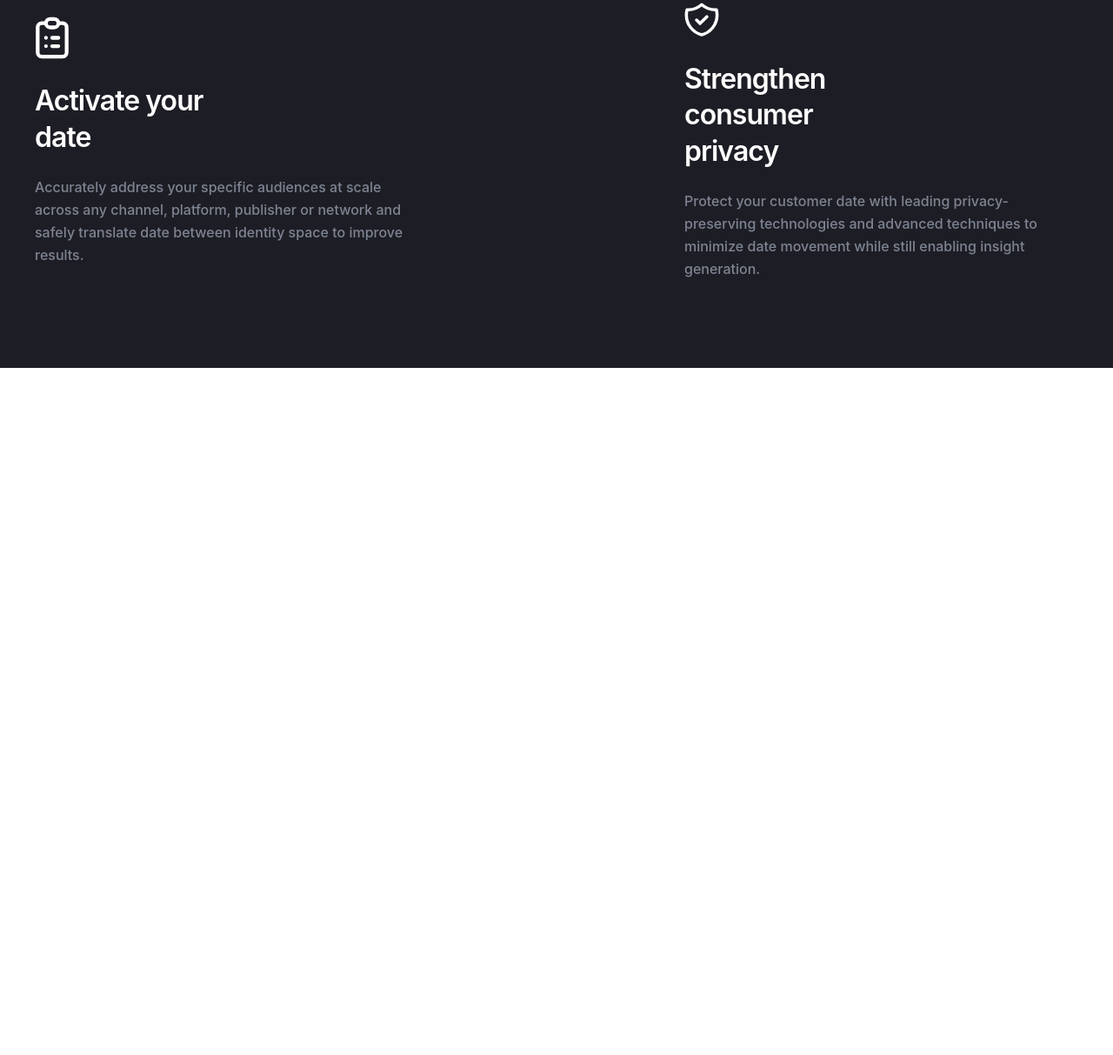
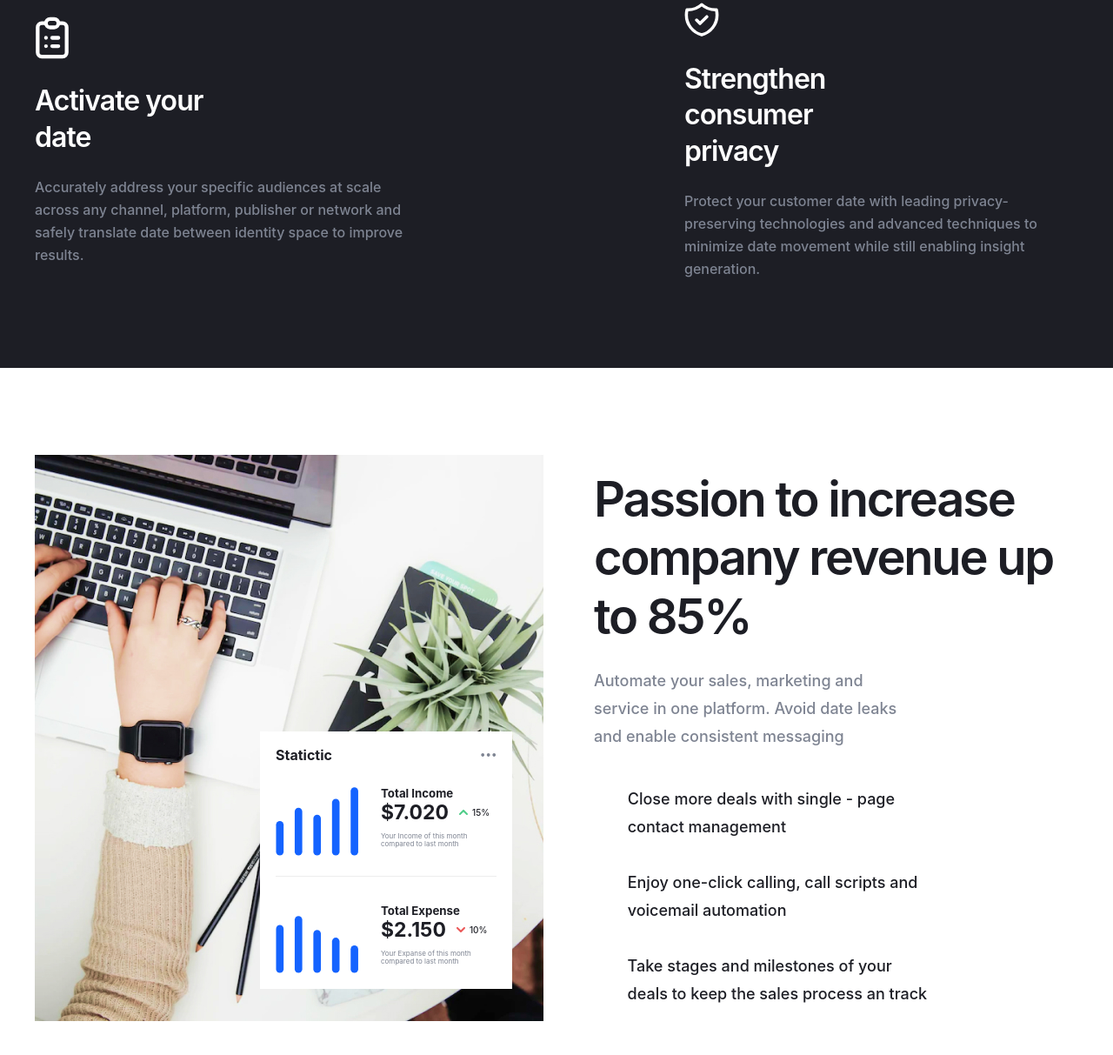
Before and after one commit to sK3n0b1/coca, a website built with Vite: page src/index.html in a window 1280 px wide. Shown: the part 1680-2893 px from the top of the page at 87% size. Before the commit the page ends 2103 px from the top, so only its background shows below. Built offline with nearby package versions, Linux system fonts and the light colour scheme; files whose address does not match are found by name.

Commit message:
Created features section

```diff
--- /dev/null
+++ b/src/assets/scss/components/home/features.scss
@@ -0,0 +1,182 @@
+.features {
+  padding: 100px 0 94px;
+
+  @include mobile {
+    padding: 60px 0 64px;
+  }
+
+  &__container {
+    @include flex-all-between;
+
+    @include mini-desktop {
+        gap: 40px;
+        flex-direction: column;
+        align-items: flex-start;
+    }
+
+    @include mobile {
+        gap: 25px;
+    }
+  }
+
+  &__left {
+    position: relative;
+  }
+
+  &__stats {
+    position: absolute;
+    right: 36px;
+    bottom: 40px;
+    padding: 18px;
+    max-width: 290px;
+    background-color: #fff;
+
+    @include mobile {
+        right: 16px;
+        bottom: 20px;
+    }
+
+    @include small-mobile {
+        right: 12px;
+        bottom: 12px;
+        padding: 14px;
+        max-width: 240px;
+    }
+
+    &-head {
+      @include flex-all-between;
+      margin-bottom: 19px;
+    }
+
+    &__title {
+      font-weight: 600;
+      font-size: 16px;
+      line-height: 150%;
+      color: #1d1e25;
+    }
+
+    &-item {
+      @include flex-all-center;
+      gap: 26px;
+
+      &:not(:last-child) {
+        border-bottom: 1px solid #ededed;
+        padding-bottom: 23px;
+      }
+
+      &:last-child {
+        padding-top: 23px;
+      }
+
+      &-img {
+        @include small-mobile {
+            width: 65px;
+        }
+
+      &-title {
+        margin-bottom: 6px;
+        font-weight: 500;
+        font-size: 10px;
+        line-height: 150%;
+        color: #7e8492;
+      }
+      }
+
+      &-price {
+        @include flex-align-center;
+        gap: 12px;
+        margin-bottom: 9px;
+
+        &-num {
+          font-weight: 700;
+          font-size: 23px;
+          line-height: 120%;
+          color: #1d1e25;
+
+          @include mobile {
+            font-size: 18px;
+          }
+        }
+
+        &-proc {
+          @include flex-align-center;
+          gap: 5px;
+          font-weight: 500;
+          font-size: 10px;
+          line-height: 150%;
+          text-align: center;
+          color: #1d1e25;
+        }
+      }
+
+      &-descr {
+        font-weight: 400;
+        font-size: 8px;
+        color: #7e8492;
+      }
+    }
+  }
+
+  &__right {
+    max-width: 557px;
+
+    @include mini-desktop {
+        max-width: 992px;
+    }
+  }
+
+  &__title {
+    margin-bottom: 24px;
+    font-weight: 600;
+    letter-spacing: -0.04em;
+    color: var(--neutral-color-100);
+
+    @include mobile {
+        margin-bottom: 20px;
+    }
+  }
+
+  &__descr {
+    margin-bottom: 40px;
+    max-width: 360px;
+    font-weight: 500;
+    line-height: 178%;
+    color: #7e8492;
+
+    @include mini-desktop {
+        max-width: 700px;
+    }
+  }
+
+  &__item {
+    @include flex-align-center;
+    display: flex;
+    max-width: 393px;
+    font-weight: 500;
+    line-height: 178%;
+    color: var(--neutral-color-100);
+
+    @include mini-desktop {
+        max-width: 700px;
+    }
+
+    &:not(:last-child) {
+        margin-bottom: 32px;
+
+        @include mobile {
+            margin-bottom: 22px;
+        }
+    }
+
+
+    &::before {
+      content: '';
+      display: inline-block;
+      margin-right: 19px;
+      padding-right: 19px;
+      width: 20px;
+      height: 20px;
+      background: url('./assets/icons/features-tick-icon.svg');
+    }
+  }
+}
--- a/src/assets/scss/components/home/hero.scss
+++ b/src/assets/scss/components/home/hero.scss
@@ -36,8 +36,8 @@
     bottom: 0;
     width: 525px;
     height: 525px;
+    background: var(--success-color-70);
     filter: blur(180px);
-    background: var(--success-color-70);
 
     @include mini-desktop {
       width: 325px;
@@ -56,9 +56,9 @@
   &::after {
     content: '';
     position: absolute;
+    z-index: var(--z-index-0);
+    display: inline-block;
     border-radius: 50%;
-    display: inline-block;
-    z-index: var(--z-index-0);
   }
 
   &__container {
@@ -92,13 +92,13 @@
     }
 
     @include tablet {
+      margin-bottom: 44px;
       font-size: 60px;
-      margin-bottom: 44px;
     }
 
     @include mobile {
+      margin-bottom: 38px;
       font-size: 48px;
-      margin-bottom: 38px;
     }
 
     @include small-mobile {
@@ -146,8 +146,8 @@
     }
 
     @include mobile {
+      min-width: 100px;
       max-width: 180px;
-      min-width: 100px;
     }
   }
 
@@ -171,8 +171,8 @@
   }
 
   &__sales {
+    margin-bottom: 29px;
     padding: 20px;
-    margin-bottom: 29px;
 
     @include small-desktop {
       max-width: 320px;
@@ -198,8 +198,8 @@
     position: absolute;
     top: -60px;
     right: -140px;
+    display: inline-block;
     padding: 15px 18px;
-    display: inline-block;
 
     @include small-desktop {
       top: -140px;
@@ -246,10 +246,10 @@
 
     &-body {
       &-td {
-        white-space: nowrap;
         font-weight: 700;
         font-size: 20px;
         line-height: 130%;
+        white-space: nowrap;
         color: #fff;
 
         &:nth-child(1) {
--- a/src/assets/scss/main.scss
+++ b/src/assets/scss/main.scss
@@ -2,8 +2,9 @@
 @import './base';
 @import './globals';
 
-//components
+// components
 
 @import './components/header';
 @import './components/home/hero';
 @import './components/home/overview';
+@import './components/home/features'
--- /dev/null
+++ b/src/html/base/components/home/features.html
@@ -0,0 +1,118 @@
+<section class="features">
+  <div class="container features__container">
+    <div class="features__left">
+      <img
+        loading="lazy"
+        src="./assets/image/futures-img.jpg"
+        width="585"
+        height="651"
+        alt="Woman typing on laptop"
+      />
+      <div class="features__stats">
+        <div class="features__stats-head">
+          <h4 class="features__stats-title text-p-default">Statictic</h4>
+          <img
+            loading="lazy"
+            src="./assets/icons/more-icon.svg"
+            width="18"
+            height="19"
+            alt="Ellipsis icon"
+          />
+        </div>
+        <div class="features__stats-item">
+          <img
+            loading="lazy"
+            class="features__stats-item-img"
+            src="./assets/icons/features-total-income-icon.svg"
+            width="95"
+            height="88"
+            alt="Total Income Graphic"
+          />
+          <div class="features__stats-item-info">
+            <h5 class="features__stats-item-title">Total Income</h5>
+            <div class="features__stats-item-price">
+              <span class="features__stats-item-price-num"> $7.020 </span>
+              <div class="features__stats-item-price-proc">
+                <svg
+                  width="10"
+                  height="6"
+                  viewBox="0 0 10 6"
+                  fill="none"
+                  xmlns="http://www.w3.org/2000/svg"
+                >
+                  <path
+                    fill-rule="evenodd"
+                    clip-rule="evenodd"
+                    d="M9.70735 5.70717C9.31683 6.09769 8.68366 6.09769 8.29314 5.70717L5.00024 2.41427L1.70735 5.70717C1.31683 6.09769 0.683662 6.09769 0.293138 5.70717C-0.0973871 5.31664 -0.097387 4.68348 0.293138 4.29295L4.29314 0.292954C4.68366 -0.0975701 5.31683 -0.09757 5.70735 0.292954L9.70735 4.29295C10.0979 4.68348 10.0979 5.31664 9.70735 5.70717Z"
+                    fill="#50CD89"
+                  />
+                </svg>
+                15%
+              </div>
+            </div>
+            <p class="features__stats-item-descr">
+              Your Income of this month compared to last month
+            </p>
+          </div>
+        </div>
+        <div class="features__stats-item">
+          <img
+            loading="lazy"
+            class="features__stats-item-img"
+            src="./assets/icons/features-total-expense-icon.svg"
+            width="95"
+            height="88"
+            alt="Total Expense Graphic"
+          />
+          <div class="features__stats-item-info">
+            <h5 class="features__stats-item-title">Total Expense</h5>
+            <div class="features__stats-item-price">
+              <span class="features__stats-item-price-num"> $2.150 </span>
+              <div class="features__stats-item-price-proc">
+                <svg
+                  width="10"
+                  height="6"
+                  viewBox="0 0 10 6"
+                  fill="none"
+                  xmlns="http://www.w3.org/2000/svg"
+                >
+                  <path
+                    fill-rule="evenodd"
+                    clip-rule="evenodd"
+                    d="M0.293137 0.293015C0.683662 -0.097509 1.31683 -0.097509 1.70735 0.293015L5.00024 3.58591L8.29314 0.293015C8.68366 -0.097509 9.31683 -0.097509 9.70735 0.293015C10.0979 0.68354 10.0979 1.3167 9.70735 1.70723L5.70735 5.70723C5.31683 6.09775 4.68366 6.09775 4.29314 5.70723L0.293137 1.70723C-0.097387 1.3167 -0.097387 0.68354 0.293137 0.293015Z"
+                    fill="#EB5757"
+                  />
+                </svg>
+                10%
+              </div>
+            </div>
+            <p class="features__stats-item-descr">
+              Your Expanse of this month compared to last month
+            </p>
+          </div>
+        </div>
+      </div>
+    </div>
+    <div class="features__right">
+      <h2 class="features__title heading-h2">
+        Passion to increase company revenue up to 85%
+      </h2>
+      <p class="features__descr text-p-medium">
+        Automate your sales, marketing and service in one platform. Avoid date
+        leaks and enable consistent messaging
+      </p>
+      <ul class="features__list">
+        <li class="features__item text-p-medium">
+          Close more deals with single - page contact management
+        </li>
+        <li class="features__item text-p-medium">
+          Enjoy one-click calling, call scripts and voicemail automation
+        </li>
+        <li class="features__item text-p-medium">
+          Take stages and milestones of your deals to keep the sales process an
+          track
+        </li>
+      </ul>
+    </div>
+  </div>
+</section>
--- a/src/html/base/components/home/overview.html
+++ b/src/html/base/components/home/overview.html
@@ -12,6 +12,7 @@
     <ul class="overview__list">
       <li class="overview__item">
         <img
+          loading="lazy"
           class="overview__item-icon"
           src="./assets/icons/calendar-icon.svg"
           width="40"
@@ -29,6 +30,7 @@
       </li>
       <li class="overview__item">
         <img
+          loading="lazy"
           class="overview__item-icon"
           src="./assets/icons/todo-icon.svg"
           width="40"
@@ -43,6 +45,7 @@
       </li>
       <li class="overview__item">
         <img
+          loading="lazy"
           class="overview__item-icon"
           src="./assets/icons/list-icon.svg"
           width="40"
@@ -58,6 +61,7 @@
       </li>
       <li class="overview__item">
         <img
+          loading="lazy"
           class="overview__item-icon"
           src="./assets/icons/shield-icon.svg"
           width="40"
--- a/src/index.html
+++ b/src/index.html
@@ -5,6 +5,7 @@
     <load src="./html/components/header.html" />
     <load src="./html/base/components/home/hero.html" />
     <load src="./html/base/components/home/overview.html" />
+    <load src="./html/base/components/home/features.html" />
 
     <script type="module" src="/js/main.js"></script>
   </body>
```
Also changed, not shown: src/assets/icons/features-tick-icon.svg (added), src/assets/icons/features-total-expense-icon.svg (added), src/assets/icons/features-total-income-icon.svg (added), src/assets/icons/more-icon.svg (added), src/assets/image/futures-img.jpg (added).
